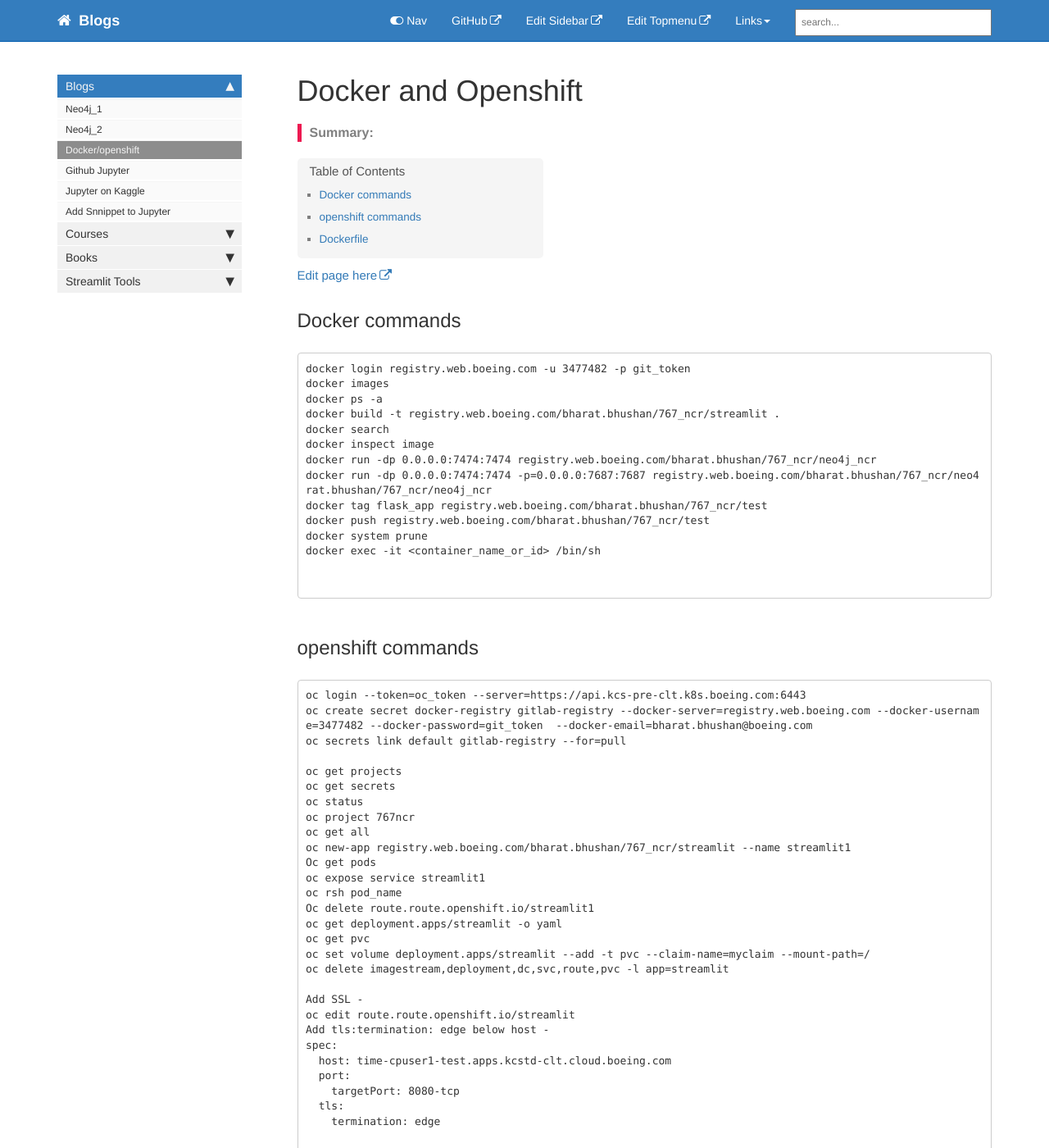
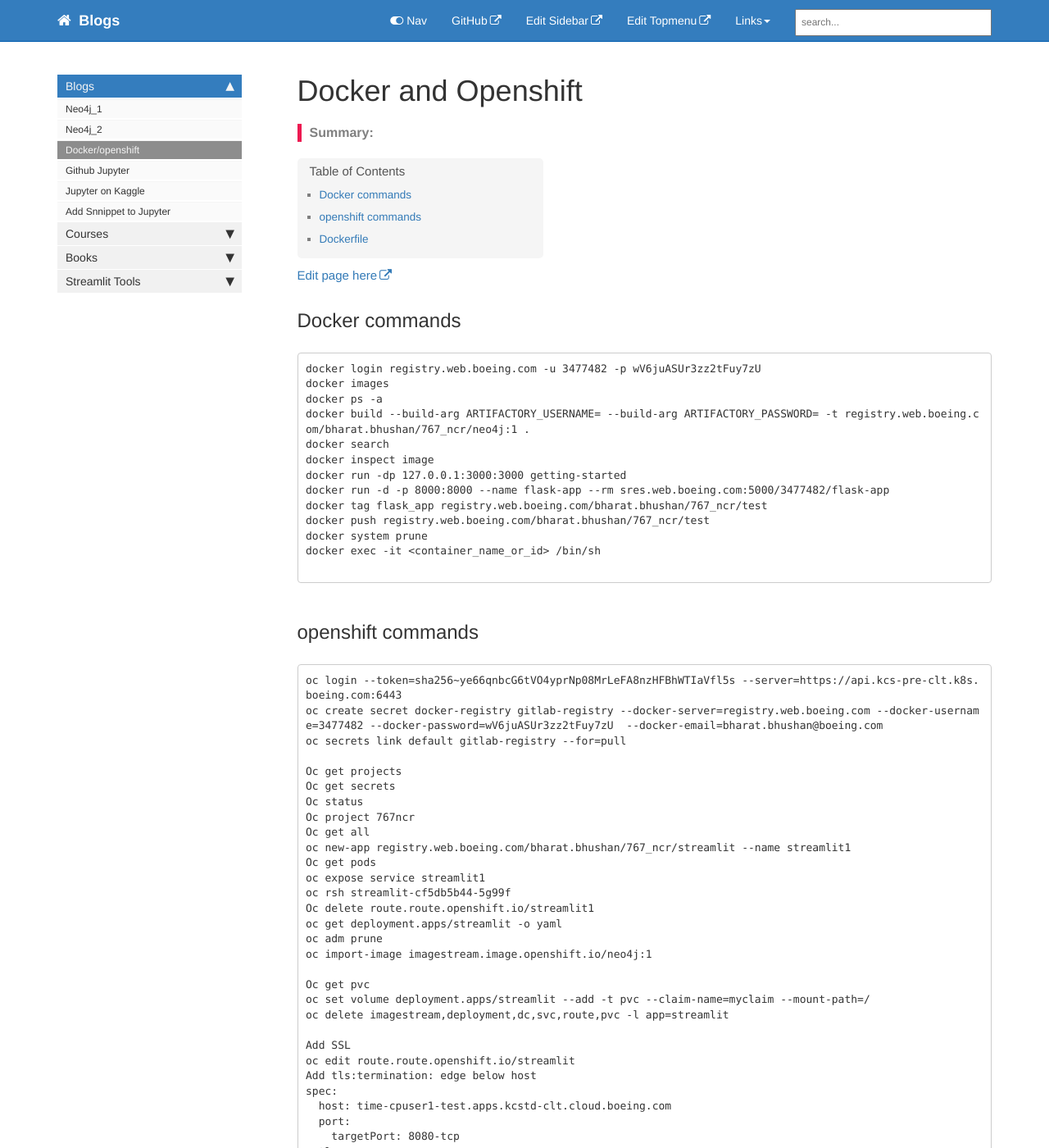
Before and after one commit to bhbharat/bhbharat.github.io, a Jekyll site: the page built from pages/mydoc/blog-docker.md, in a window 1280 px wide and 1400 px high. Shown: the whole window at 82% size. Built offline with Jekyll 4.4.1, drawn with Linux system fonts in a browser that asks for light colours; comment, search, counter and statistics services are not loaded; some of the changed text lies outside the part shown.

Commit message:
Update blog-docker.md

````diff
--- a/pages/mydoc/blog-docker.md
+++ b/pages/mydoc/blog-docker.md
@@ -13,19 +13,18 @@ folder: mydoc
 ## Docker commands
 
 ```
-docker login registry.web.boeing.com -u 3477482 -p git_token
+docker login registry.web.boeing.com -u 3477482 -p wV6juASUr3zz2tFuy7zU
 docker images
 docker ps -a
-docker build -t registry.web.boeing.com/bharat.bhushan/767_ncr/streamlit .
+docker build --build-arg ARTIFACTORY_USERNAME= --build-arg ARTIFACTORY_PASSWORD= -t registry.web.boeing.com/bharat.bhushan/767_ncr/neo4j:1 .
 docker search
 docker inspect image
-docker run -dp 0.0.0.0:7474:7474 registry.web.boeing.com/bharat.bhushan/767_ncr/neo4j_ncr
-docker run -dp 0.0.0.0:7474:7474 -p=0.0.0.0:7687:7687 registry.web.boeing.com/bharat.bhushan/767_ncr/neo4rat.bhushan/767_ncr/neo4j_ncr
+docker run -dp 127.0.0.1:3000:3000 getting-started
+docker run -d -p 8000:8000 --name flask-app --rm sres.web.boeing.com:5000/3477482/flask-app
 docker tag flask_app registry.web.boeing.com/bharat.bhushan/767_ncr/test
 docker push registry.web.boeing.com/bharat.bhushan/767_ncr/test
 docker system prune
 docker exec -it <container_name_or_id> /bin/sh
-
 
 ```
 
@@ -33,34 +32,38 @@ docker exec -it <container_name_or_id> /bin/sh
 ## openshift commands
 
 ```
-oc login --token=oc_token --server=https://api.kcs-pre-clt.k8s.boeing.com:6443
-oc create secret docker-registry gitlab-registry --docker-server=registry.web.boeing.com --docker-username=3477482 --docker-password=git_token  --docker-email=bharat.bhushan@boeing.com
+oc login --token=sha256~ye66qnbcG6tVO4yprNp08MrLeFA8nzHFBhWTIaVfl5s --server=https://api.kcs-pre-clt.k8s.boeing.com:6443
+oc create secret docker-registry gitlab-registry --docker-server=registry.web.boeing.com --docker-username=3477482 --docker-password=wV6juASUr3zz2tFuy7zU  --docker-email=bharat.bhushan@boeing.com
 oc secrets link default gitlab-registry --for=pull
 
-oc get projects
-oc get secrets
-oc status
-oc project 767ncr
-oc get all
+Oc get projects
+Oc get secrets
+Oc status
+Oc project 767ncr
+Oc get all
 oc new-app registry.web.boeing.com/bharat.bhushan/767_ncr/streamlit --name streamlit1
 Oc get pods
 oc expose service streamlit1
-oc rsh pod_name
+oc rsh streamlit-cf5db5b44-5g99f
 Oc delete route.route.openshift.io/streamlit1
 oc get deployment.apps/streamlit -o yaml
-oc get pvc
+oc adm prune
+oc import-image imagestream.image.openshift.io/neo4j:1
+
+Oc get pvc
 oc set volume deployment.apps/streamlit --add -t pvc --claim-name=myclaim --mount-path=/
 oc delete imagestream,deployment,dc,svc,route,pvc -l app=streamlit
 
-Add SSL -
+Add SSL
 oc edit route.route.openshift.io/streamlit
-Add tls:termination: edge below host -
+Add tls:termination: edge below host
 spec:
   host: time-cpuser1-test.apps.kcstd-clt.cloud.boeing.com
   port:
     targetPort: 8080-tcp
   tls:
     termination: edge
+
 
 ```
 
````
